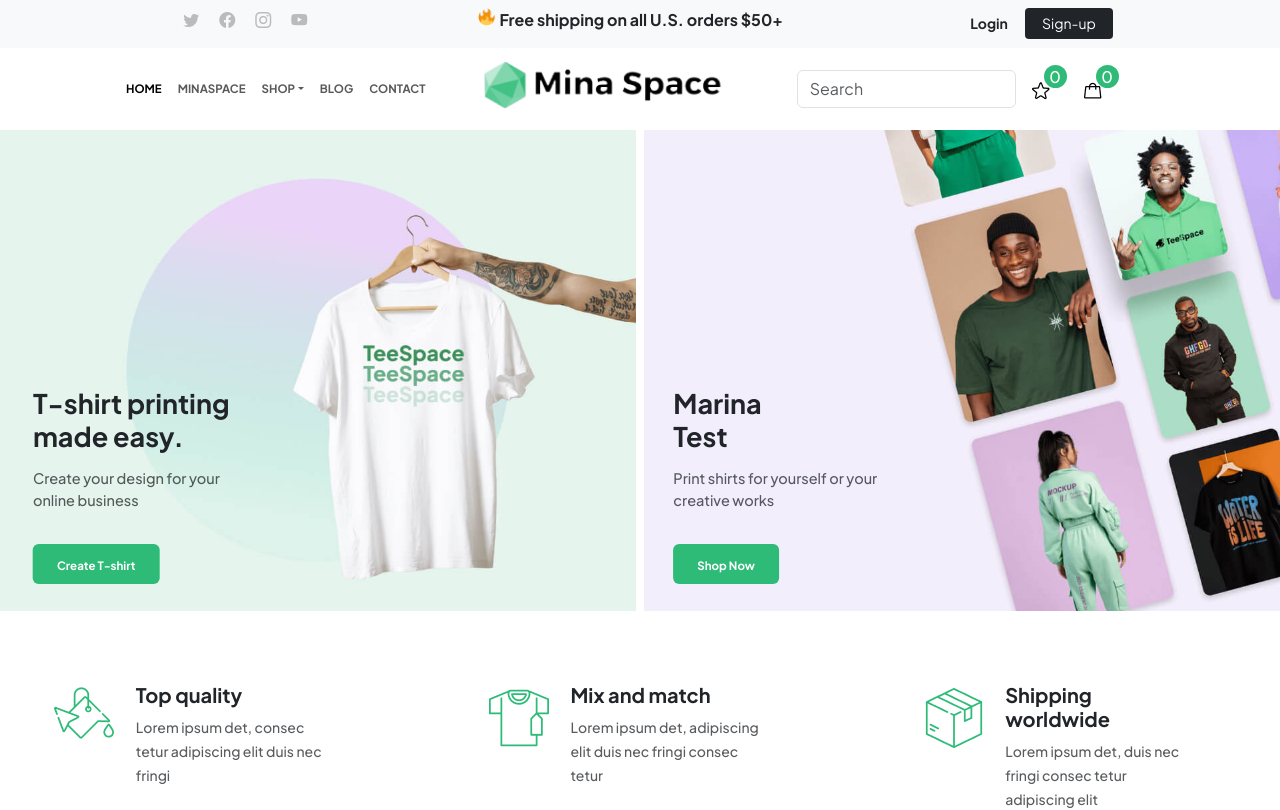
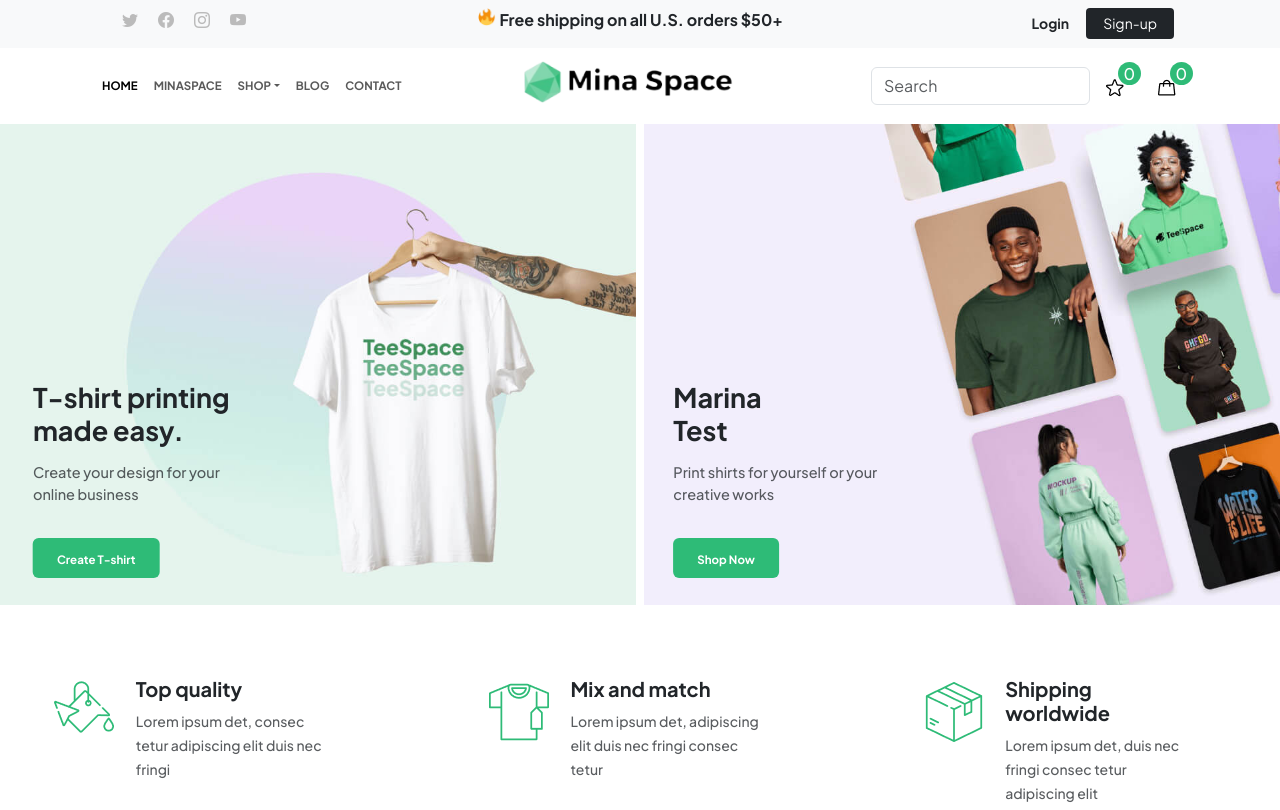
Before and after one commit to RadwaAhmed4869/online-shop, a React (Vite) app: page / in a window 1280 px wide. Shown: the top 810 px of the page. Built offline with nearby package versions, Linux system fonts and the light colour scheme.

Commit message:
header & navbar

```diff
--- a/src/components/Header.jsx
+++ b/src/components/Header.jsx
@@ -5,8 +5,8 @@
 export default function Header(){
     return (
     <header className=" pt-2 bg-light">
-        <div className="container">
-          <div className="d-flex flex-wrap justify-content-around">
+        <div className="container-lg">
+          <div className="d-flex flex-wrap px-lg-4 justify-content-between">
             <ul className="nav list-unstyled d-flex gap-1">
                 <li className="ms-3"><a className="text-line" href="#"><i className="bi bi-twitter"></i></a></li>
                 <li className="ms-3"><a className="text-line" href="#"><i className="bi bi-facebook"></i></a></li>
--- a/src/components/NavBar.jsx
+++ b/src/components/NavBar.jsx
@@ -5,7 +5,7 @@
 export default function NavBar() {
   return (
     <nav className="navbar sticky-top bg-white navbar-expand-lg ">
-      <div className="container-lg px-lg-5">
+      <div className="container-lg px-lg-4">
         <button
           className="navbar-toggler"
           type="button"
@@ -103,7 +103,7 @@
           </ul>
 
           <a className="navbar-brand align-items-center" href="#">
-            <img className="mb-2" src={brandLogo} height="48px"></img>
+            <img className="mb-2" src={brandLogo} height="42px"></img>
           </a>
 
           <form className="d-flex ms-auto" role="search">
@@ -115,7 +115,7 @@
             />
           </form>
 
-          <ul className="navbar-nav me-auto mb-2 mb-lg-0 gap-3">
+          <ul className="navbar-nav mb-2 mb-lg-0 gap-3">
             <li className="nav-item">
               <a className="nav-link position-relative" href="#">
                 <img src={star} style={{ width: "20px", height: "20px" }} />
```
